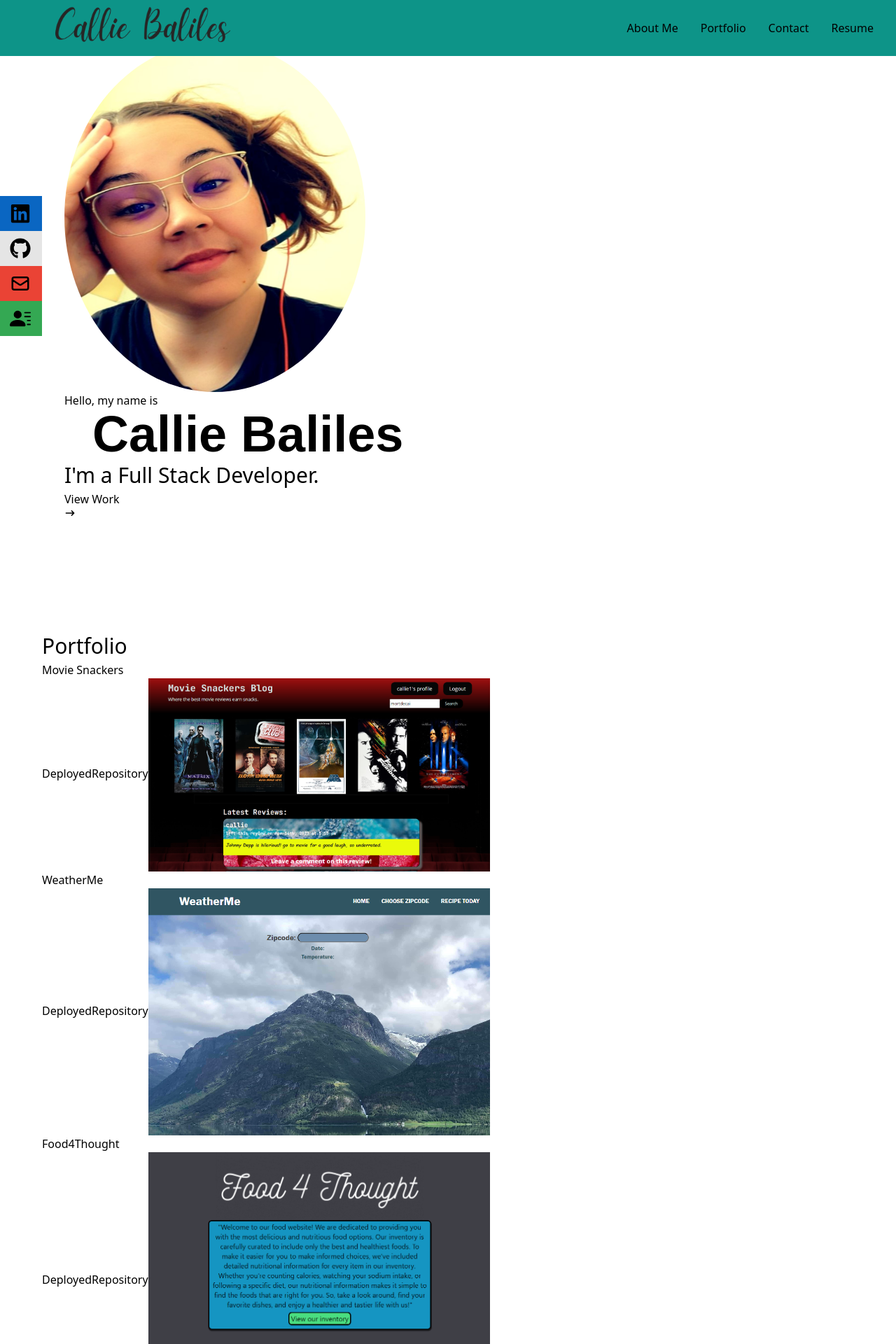
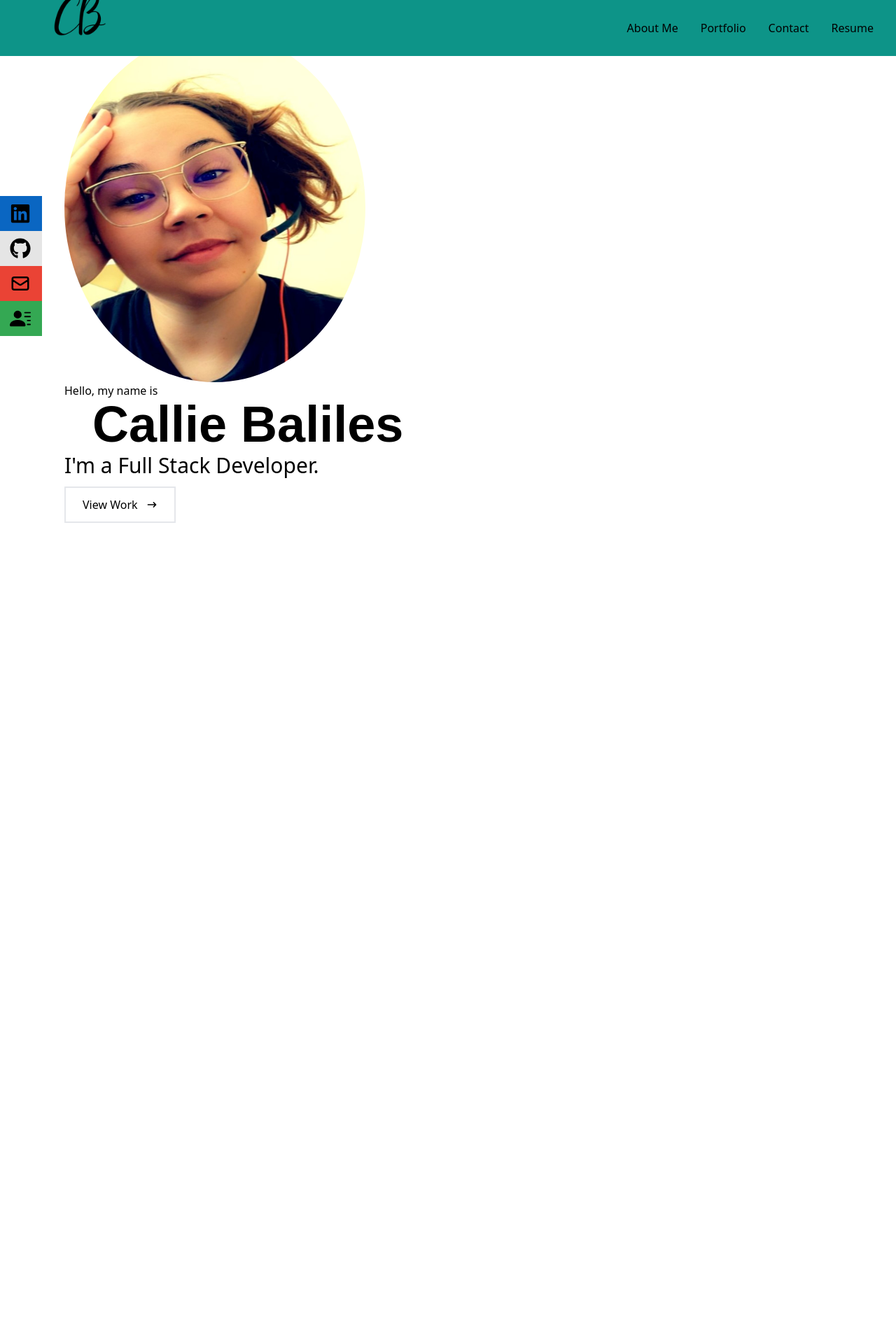
Before and after one commit to CalCar0707/W20C-reactportfolio, a React (Create React App) app: page / in a window 1280 px wide. Shown: the top 1920 px of the page at 70% size. After the commit the page ends 800 px from the top, so only its background shows below. Built offline with nearby package versions, Linux system fonts and the light colour scheme.

Commit message:
updated file name for better convention

```diff
--- a/src/App.js
+++ b/src/App.js
@@ -4,13 +4,13 @@ import './App.css';
 
 //importing components
 import Navigation from './components/Navigation';
-import Project from './components/Project';
+import Home from './components/Home';
 
 function App() {
   return (
     <div>
       <Navigation />
-      <Project />
+      <Home />
   </div>
   )
 };
--- a/src/components/Project.js
+++ b/src/components/Home.js
@@ -5,14 +5,14 @@ import Form from "./Form";
 
 //import pics and screenshots
 import profilePic from '../img/portfolio pic.jpg';
-import weatherMe from '../img/weatherme-screenshot.png';
-import food4Thought from '../img/Food4thought-screenshot.png';
-import scheduler from '../img/scheduler-screenshot.png';
-import weather from '../img/weatherdash-screenshot.png';
-import movieSnackers from '../img/moviesnackersscreenshot.png';
+// import weatherMe from '../img/weatherme-screenshot.png';
+// import food4Thought from '../img/Food4thought-screenshot.png';
+// import scheduler from '../img/scheduler-screenshot.png';
+// import weather from '../img/weatherdash-screenshot.png';
+// import movieSnackers from '../img/moviesnackersscreenshot.png';
 
 
-export default function Project(){
+export default function Home(){
     return (
         <div name='home' className='w-full h-screen'>
 
@@ -24,10 +24,10 @@ export default function Project(){
                 <h2>I'm a Full Stack Developer.</h2>
                 {/* <p>small about me section</p> */}
                 <div>
-                    <button>View Work <HiArrowNarrowRight /></button>
+                    <button className='border-2 px-6 py-3 my-2 flex items-center'>View Work <HiArrowNarrowRight className='ml-3' /></button>
                 </div>
             </div>
-            <div id="portfolio">
+            {/* <div id="portfolio">
                 <h2>Portfolio</h2>
                 <h3>Movie Snackers</h3>
                 <a href="https://movie-snackers.herokuapp.com/">
@@ -66,15 +66,15 @@ export default function Project(){
                         Repository
                     </a>
                     <img src={scheduler} className="projectpic" alt=""/>
+ */}
 
 
 
-
-            </div>
+            {/* </div>
             <div id="contact-form">
                 <Form />
 
-            </div>
+            </div> */}
             {/* <div id="resume">
                 <h2>Resume</h2>
             </div>
--- a/src/components/Navigation.js
+++ b/src/components/Navigation.js
@@ -2,7 +2,7 @@ import React, {useState} from 'react';
 import { FaBars, FaTimes, FaGithub, FaLinkedin, FaFacebook } from 'react-icons/fa';
 import {HiOutlineMail} from 'react-icons/hi';
 import {BsFillPersonLinesFill} from 'react-icons/bs';
-import Logo from '../img/CB-sig-1.png';
+import Logo from '../img/CB-logo-4.png';
 
 export default function Navigation() {
     const [nav, setNav] = useState(false)
@@ -10,7 +10,7 @@ export default function Navigation() {
 
     return (
         <div className='fixed w-full h-[80px] flex justify-between items-center px-4 bg-teal-600'>
-                <img src={Logo} alt='Logo Image' style={{width: '375px'}} />
+                <img src={Logo} alt='Logo Image' style={{width: '200px'}} />
            {/* menu */}
            <div>
                 <ul className='hidden md:flex'>
```
Also changed, not shown: src/img/CB-logo-4.png (added).
